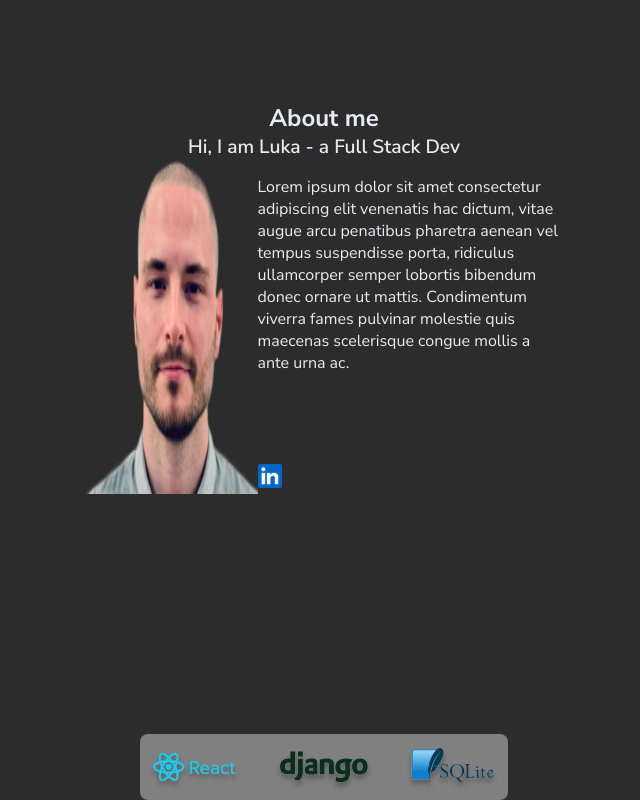
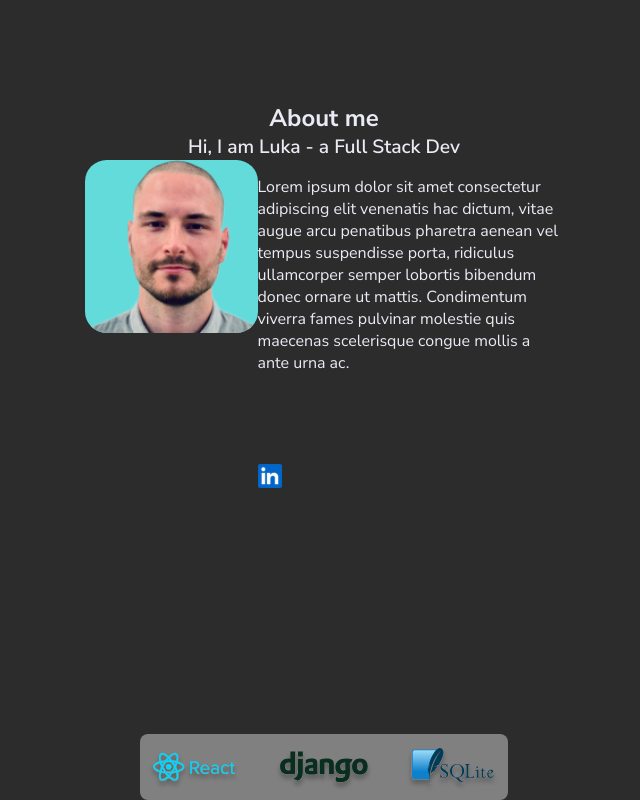
Before and after one commit to lukacafuta/Excuse-Generator, a React (Vite) app in the folder Frontend/: page / in a window 1280 px wide. Shown: the part 1621-2421 px from the top of the page, without its empty margins (316-956 px from the left). Built offline with nearby package versions, Linux system fonts and the light colour scheme.

Commit message:
partially styled profile photo

```diff
--- a/Frontend/src/components/sections/AboutMeSection.jsx
+++ b/Frontend/src/components/sections/AboutMeSection.jsx
@@ -6,7 +6,7 @@ export default function AboutMeSection() {
             <h2>About me</h2>
             <h3>Hi, I am Luka - a Full Stack Dev</h3>
             <div className="about-me-content">
-                <img src="/luka-profile-photo.png" alt="profile photo"/>
+                <img className="profile-photo" src="/luka-profile-photo.png" alt="profile photo"/>
                 <div className="about-me-text-linkedin">
                     <p>
                         Lorem ipsum dolor sit amet consectetur adipiscing elit venenatis hac dictum, vitae augue arcu
--- a/Frontend/src/styles/globalStyles.js
+++ b/Frontend/src/styles/globalStyles.js
@@ -112,6 +112,14 @@ export const AboutMeSectionStyled = styled.section`
         top: 2138px;
         left: 722px;
     }
+
+    .profile-photo {
+        width: 173px;
+        height: 173px;
+        border-radius: 12.5%;
+        object-fit: cover;
+        background-color: #64DBDB;
+    }
 `
 
 export const FooterStyled = styled.footer`
```
